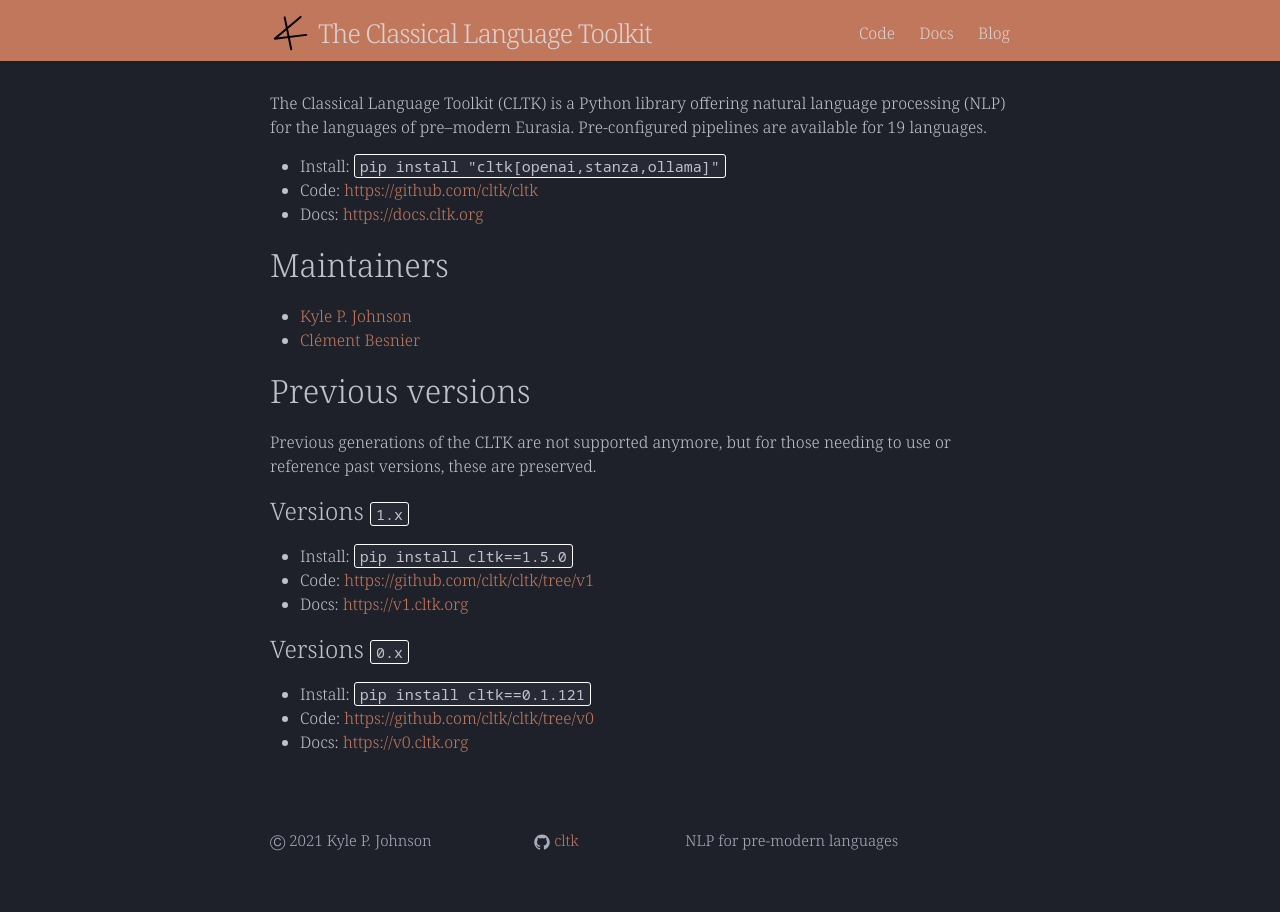
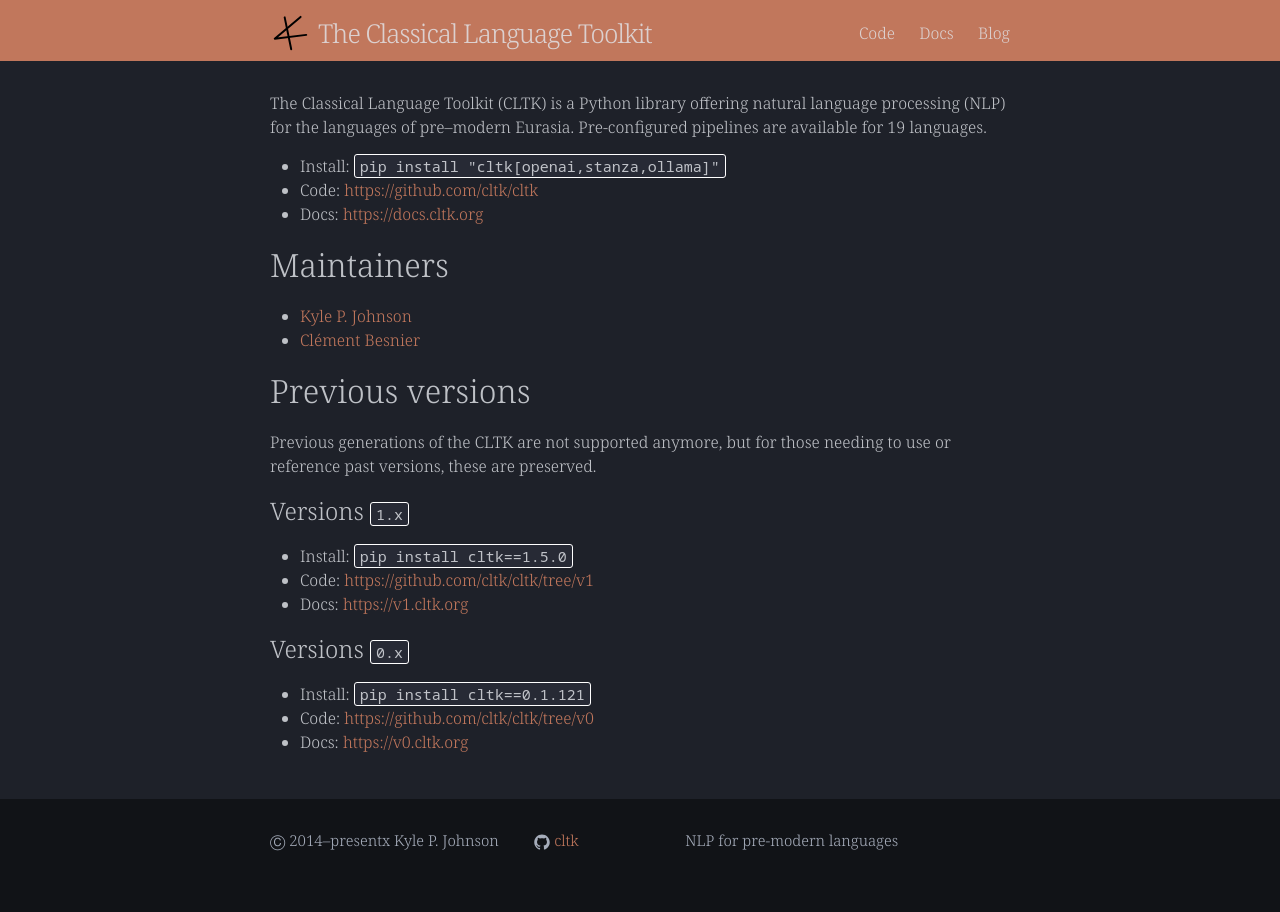
Before and after one commit to cltk/cltk.github.io, a Jekyll site: the page built from index.md, in a window 1280 px wide. Built offline with Jekyll 4.4.1, drawn with Linux system fonts in a browser that asks for light colours.

Commit message:
mk footer black

```diff
--- a/_config.yml
+++ b/_config.yml
@@ -8,7 +8,7 @@
 #twitter_username: kyle_p_johnson
 github_username: cltk
 github_cltk: cltk/cltk
-copyright: Ⓒ 2021 Kyle P. Johnson
+copyright: Ⓒ 2014–presentx Kyle P. Johnson
 lang: en
 locale: en_US
 logo: /assets/phoenician_aleph.svg
--- a/_sass/_layout.scss
+++ b/_sass/_layout.scss
@@ -95,6 +95,7 @@
 .site-footer {
     border-top: none;
     padding: $spacing-unit 0;
+    background-color: #111317;
 }
 
 .footer-heading {
```
